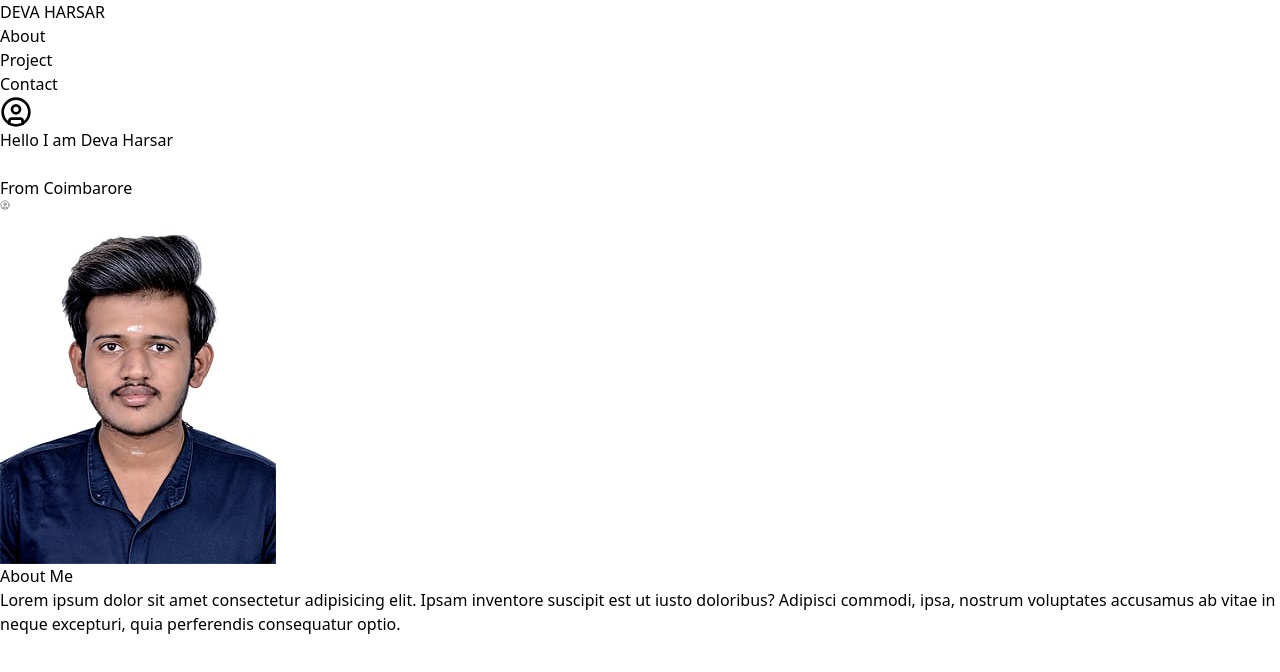
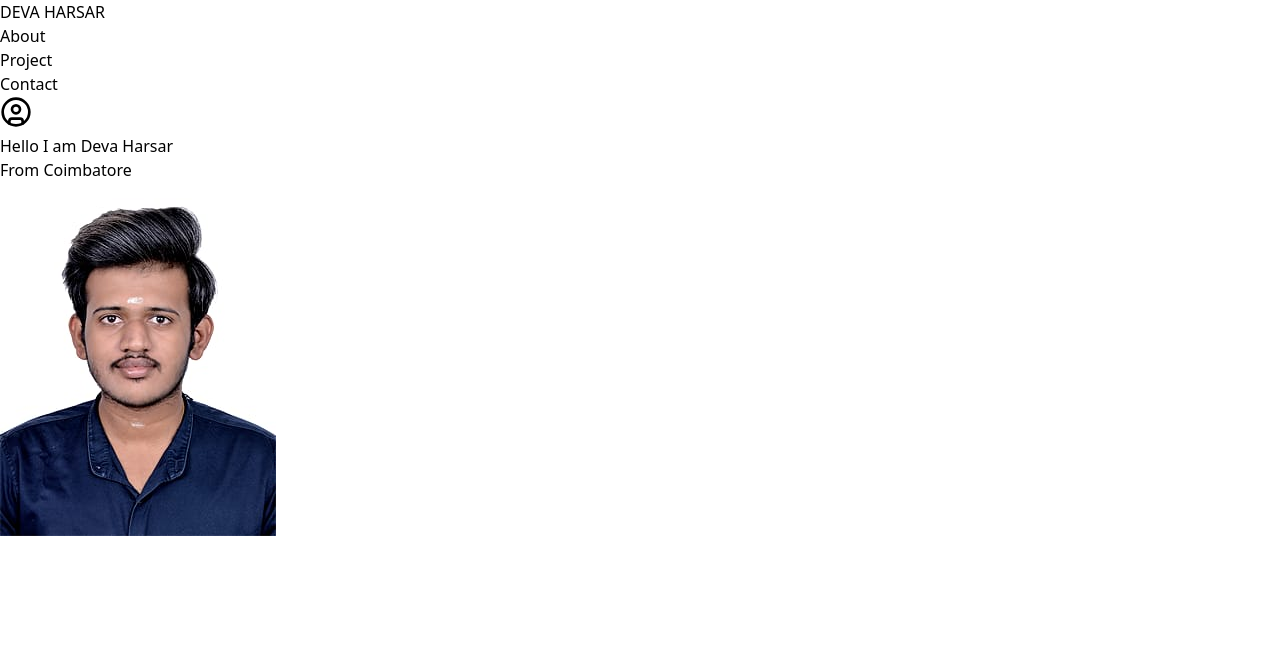
Before and after one commit to DevaHarsar/MERN, a React (Vite) app in the folder sample/: page / in a window 1280 px wide. Shown: the top 672 px of the page. Built offline with nearby package versions, Linux system fonts and the light colour scheme.

Commit message:
Updation on portfolio

```diff
--- a/sample/src/App.jsx
+++ b/sample/src/App.jsx
@@ -3,6 +3,7 @@ import { BrowserRouter, Routes, Route } from 'react-router-dom'
 import Homepage from "./pages/Homepage";
 import Projects from "./pages/Projects";
 import Contact from "./pages/Contact";
+import About from "./pages/About";
 
 
 const App = () => {
@@ -14,7 +15,8 @@ const App = () => {
         <BrowserRouter>
             <Navbar/>
           <Routes>
-            <Route path="/" element={<Homepage />} />
+            <Route path='/' element={<Homepage/>} />
+            <Route path="/about" element={<About />} />
             <Route path="/projects" element={<Projects />} />
             <Route path="/contact" element={<Contact />} />
           </Routes>
--- a/sample/src/components/Navbar.jsx
+++ b/sample/src/components/Navbar.jsx
@@ -3,34 +3,69 @@ import Homepage from '../pages/Homepage';
 import Projects from '../pages/Projects';
 import Contact from '../pages/Contact';
 import { Link } from 'react-router-dom';
+import { useRef, useState } from 'react';
 
 const Navbar = () => {
-    // const val=appname.map((data)=>{console.log(data)})
+    const nameref = useRef(null)
+    const handleLogin = (e) => {
+        e.preventDefault()
+        // console.log(userdata)
+        // console.log("hello")
+        console.log(nameref.current.value)
+    }
+    const [visible, setVisible] = useState(false);
     return (
         <>
-            <div className=" h-12 ml-5 mr-5 flex justify-between  gap-5 bg-slate-100 text-black text-2xl opacity-70 shadow-2xl font-semibold ">
+
+            <div className=" h-14 px-4 py-2 flex justify-between  gap-5 bg-slate-400 bg-opacity-10 shadow-md city-80 text-black text-2xl opacity-70 shadow-2xl font-semibold ">
                 <div className="flex">
-                    <a href="#" className="font-serif justify-items-center">DEVA HARSAR</a>
+                    <Link to='/'>
+                    <a href="#" className="font-serif justify-items-center active:bg-slate-50">DEVA HARSAR</a>
+                    </Link>
                 </div>
                 <div className=" h-8  flex   gap-5">
                     <ul className='flex flex-row gap-5'>
 
-                        <Link to={'/'}>
-                            <li href="#" id="About" className="hover:bg-green-700">About</li>
+                        <Link to={'/about'}>
+                            <li href="#" id="About" className="hover:bg-green-700 active:bg-black">About</li>
                         </Link>
 
                         <Link to={'/projects'}>
                             <li href="#" className="hover:bg-green-700">Project</li>
                         </Link>
                         <Link to={'/contact'}>
-                            <li href="#" className="hover:bg-green-700">Contact</li>
+                            <li className="hover:bg-green-700">Contact</li>
                         </Link>
-                        <Link>
-                            <li href="#" className="hover:bg-green-700 border-solid border-2 border-cyan-900"><CircleUser size={32} /></li>
-                        </Link>
+                        <button onClick={() => setVisible(!visible)} href="#" className="hover:bg-green-700 border-solid border-2 border-cyan-900"><CircleUser size={32} /></button>
+
                     </ul>
                 </div>
             </div>
+
+            {
+                visible && (
+                    <>
+                        <div className='h-[100%] w-[100%] flex justify-center items-center absolute'>
+                            <div className="h-[100%]  w-[100%] bg-yellow-200 opacity-100 flex  justify-center items-center bg-opacity-55">
+                                <div className="h-[80%] w-[38%] bg-white flex flex-col justify-center items-center rounded-md border-solid border-2 border-slate-900">
+                                    <h1 className="flex justify-center items-center font-serif font-black h-[7rem] text-2xl">  LOGIN</h1>
+                                    <form action="" className="flex flex-col justify-center items-center gap-4 text-gray-50">
+                                        <input type="text" name="" ref={nameref} id="name" placeholder="Enter name" className=" bg-zinc-500 outline-none  border-solid border-2 border-slate-900 bottom-2 h-[4rem] w-96  rounded-md font-bold  " />
+                                        <input type="number" name="" id="" placeholder="Enter Phone" className="bg-zinc-500 h-[4rem] w-96  border-solid border-2 border-slate-900 rounded-md font-bold" />
+                                        <input type="email" name="" id="" placeholder="Enter Email" className=" bg-zinc-500 outline-none h-[4rem] w-96 border-solid border-2 border-slate-900  rounded-md  font-bold" />
+                                        <input type="password" name="" id="" placeholder="Enter Password" className=" bg-zinc-500 outline-none h-[4rem] w-96  border-solid border-2 border-slate-900 rounded-md  font-bold" />
+
+                                        <button onClick={() => setVisible(!visible) && handleLogin(e)} className="bg-green-800 h-14 w-36 rounded-full ">Register</button>
+                                    </form>
+
+                                </div>
+
+                            </div>
+                        </div>
+                    </>
+                )
+            }
+
 
         </>
     )
--- /dev/null
+++ b/sample/src/pages/About.jsx
@@ -0,0 +1,14 @@
+const About = ()=>
+{
+    return(
+        <>
+         <div className="w-[60%] ml-5 flex flex-col justify-start items-start">
+                  <h1 className="text-5xl flex text-purple-500"> About Me</h1>
+                  <p className="  text-2xl text-justify flex">Lorem ipsum dolor sit amet consectetur adipisicing elit. Ipsam inventore suscipit est ut iusto doloribus? Adipisci commodi, ipsa, nostrum voluptates accusamus ab vitae in neque excepturi, quia perferendis consequatur optio.</p>
+               </div>
+
+        </>
+    )
+
+}
+export default About
--- a/sample/src/pages/Contact.jsx
+++ b/sample/src/pages/Contact.jsx
@@ -1,24 +1,12 @@
+import { useState } from "react";
 import Navbar from "../components/Navbar"
 
+
 const Contact = () => {
+    const [visible,setVisible] = useState(false);
     return (
         <>
 
-            <div className="h-screen  w-screen bg-yellow-300 flex flex-col justify-center items-center">
-                <div className="h-[80%] w-[38%] bg-white flex flex-col justify-center items-center rounded-md border-solid border-2 border-slate-900">
-                    <h1 className="flex justify-center items-center font-serif font-black h-[7rem] text-2xl">  LOGIN</h1>
-                    <form action="" className="flex flex-col justify-center items-center gap-4 text-gray-50">
-                        <input type="text" name="" id="" placeholder="Enter name" className=" bg-zinc-500 outline-none  border-solid border-2 border-slate-900 bottom-2 h-[4rem] w-96  rounded-md font-bold  " />
-                        <input type="number" name="" id="" placeholder="Enter Phone" className="bg-zinc-500 h-[4rem] w-96  border-solid border-2 border-slate-900 rounded-md font-bold" />
-                        <input type="email" name="" id="" placeholder="Enter Email" className=" bg-zinc-500 outline-none h-[4rem] w-96 border-solid border-2 border-slate-900  rounded-md  font-bold" />
-                        <input type="password" name="" id="" placeholder="Enter Password" className=" bg-zinc-500 outline-none h-[4rem] w-96  border-solid border-2 border-slate-900 rounded-md  font-bold" />
-
-                        <button className="bg-green-800 h-14 w-36 rounded-full">Register</button>
-                    </form>
-
-                </div>
-
-            </div>
         </>
     )
 }
--- a/sample/src/pages/Homepage.jsx
+++ b/sample/src/pages/Homepage.jsx
@@ -2,29 +2,24 @@ import Footer from "../components/Footer"
 import Navbar from "../components/Navbar"
 import { CircleUser } from 'lucide-react';
 import Dev from "../assets/img/DEV.jpg";
-const Homepage = ()=>
-{
-    return(
+const Homepage = () => {
+    return (
 
         <>
+            <div className="h-[100vh]  flex justify-center items-center ml-5 mr-5 rounded-full">
+                <div className="h-[40vh] w-[100%] flex flex-row justify-center items-center bg-slate-100">
 
-           <div className="h-60 mt-5 ml-5 flex flex-row justify-between bg-#f5f5f5">
-            <div className="bg-slate-50 ">
-               <h1 className="text-7xl text-purple-500">Hello I am Deva Harsar</h1>
-               <br />
-               <h3 className="text-5xl">From Coimbarore</h3>
-               </div>
-               <div className="flex justify-center items-center border-radius-2 h-80 w-60 bg-slate-400 mr-8">
-               <CircleUser size={10} strokeWidth={1} className="h-[80%] w-[70%] flex " />
-               <img src={Dev} alt="Profile img" srcset="" />
-               </div>
-           </div>
-               <div className="w-[60%] ml-5 flex flex-col justify-start items-start">
-                  <h1 className="text-5xl flex text-purple-500"> About Me</h1>
-                  <p className="  text-2xl text-justify flex">Lorem ipsum dolor sit amet consectetur adipisicing elit. Ipsam inventore suscipit est ut iusto doloribus? Adipisci commodi, ipsa, nostrum voluptates accusamus ab vitae in neque excepturi, quia perferendis consequatur optio.</p>
-               </div>
+                    <div className=" w-[100vh] flex flex-col">
+                        <h1 className="text-5xl text-purple-500">Hello I am Deva Harsar </h1>
+                        <h3 className=" flex text-3xl text-black mt-10">From Coimbatore</h3>
+                    </div>
+                    <div >
+                        <img className="rounded-full size-48 " src={Dev} alt="Profile img" />
+                    </div>
+                </div>
+            </div>
 
-          <Footer/>
+            {/* <Footer/> */}
 
 
         </>
```
